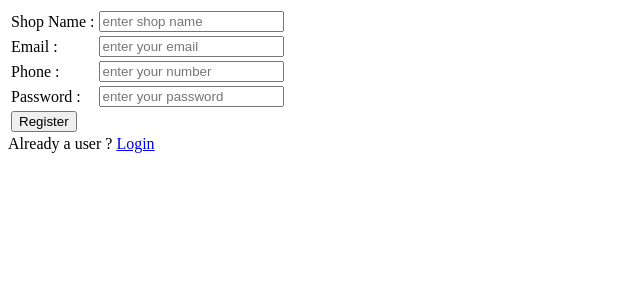
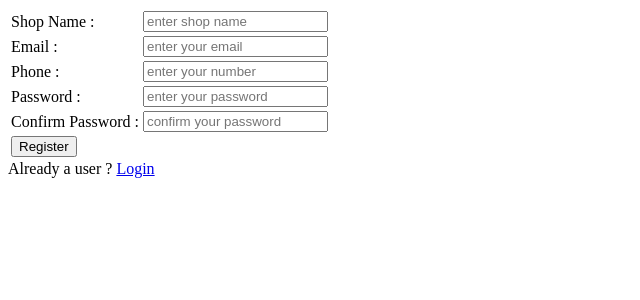
Before and after one commit to mhd-sinan-mv/RetailIQ-project, a Django app: page /Register in a window 1280 px wide. Shown: the top 300 px of the page, without its empty margins (0-640 px from the left). Run offline with Django 4.2, Linux system fonts and the light colour scheme.

Commit message:
data adding updation

```diff
--- a/RetailIQ/RetailIQApp/urls.py
+++ b/RetailIQ/RetailIQApp/urls.py
@@ -41,7 +41,7 @@ urlpatterns = [
     path('ManageOffers',ManageOffers.as_view(),name='ManageOffers'),
     path('ManageProducts',ManageProducts.as_view(),name='ManageProducts'),
     path('ManageStaff',ManageStaff.as_view(),name='ManageStaff'),
-    path('Register',Register.as_view(),name='Register'),
+    path('Register',RegisterUser.as_view(),name='Register'),
     path('ViewCustomers',ViewCustomers.as_view(),name='ViewCustomers'),
     path('ViewSales',ViewSales.as_view(),name='ViewSales'),
     path('ViewStockandUpdateStock',ViewStockandUpdateStock.as_view(),name='ViewStockandUpdateStock'),
--- a/RetailIQ/RetailIQApp/views.py
+++ b/RetailIQ/RetailIQApp/views.py
@@ -70,6 +70,7 @@ class shop_home(View):
     def get(self,request):
         return render(request,'shop/shop_home.html')
 
+
 class AddProducts(View):
     def get(self,request):
         obj = CategoryTable.objects.filter(SHOPID__LOGINID__id=request.session['loginid']) #newly added
@@ -107,11 +108,10 @@ class addDiscounts(View): #newly added
         form = DiscountForm(request.POST)
         if form.is_valid():
             f=form.save(commit=False)
-            f.SHOPID=ShopTable.objects.get(LOGINID_id= request.session['loginid'])
-            f.PRODUCT = ProductTable.objects.get(id = request.POST.get('product_name'))
+            # f.SHOPID=ShopTable.objects.get(LOGINID_id= request.session['loginid'])
+            f.PRODUCT = ProductTable.objects.get(id = request.POST.get('product_name'),SHOPID__LOGINID_id= request.session['loginid']) #confirm this line is correct or not
             f.save()
             return HttpResponse('''<script>alert("discount added successfully");window.location=("shop_home")</script>''')
-
 
 class ManageDiscounts(View):
     def get(self,request):
@@ -153,15 +153,29 @@ class addManageCategories(View): #newly added
             f.save()
             return HttpResponse('''<script>alert("Category added successfully");window.location=("addManageCategories")</script>''')
 
-
 class ManageStaff(View):
     def get(self,request):
         obj = StaffTable.objects.filter(SHOPID__LOGINID_id=request.session['loginid'])
         return render(request,'shop/ManageStaff.html', {'staff_data':obj})
 
-class Register(View):
+class RegisterUser(View):
     def get(self,request):
         return render(request,'shop/Register.html')
+
+    def post(self,request):
+        form = ShopForm(request.POST)
+        if form.is_valid():
+            password=request.POST['password']
+            confirmPasword=request.POST['confirmPassword']
+            if password == confirmPasword:
+                f=form.save(commit=False)
+                f.SHOPID = ShopTable.objects.get(LOGINID_id= request.session['loginid'])
+                f.LOGINID = LoginTable.objects.create(login_identifier=request.POST['email'], password=request.POST['password'], user_type='shop')
+                f.save()
+                return HttpResponse('''<script>alert("New user registered successfully");window.location=("")</script>''')
+            else:
+                return HttpResponse('''<script>alert("Passwords didn't match");window.location=("Register")</script>''')
+
 
 class ViewCustomers(View):
     def get(self,request):
--- a/RetailIQ/templates/Shop/addDiscounts.html
+++ b/RetailIQ/templates/Shop/addDiscounts.html
@@ -13,7 +13,7 @@
             <th>Product name</th>
             <th>Discount type</th>
             <th>Discount value</th>
-            <th>start date</th>
+            <th>Start date</th>
             <th>End date</th>
             <th>Action</th>
         </tr>
--- a/RetailIQ/templates/Shop/register.html
+++ b/RetailIQ/templates/Shop/register.html
@@ -7,10 +7,11 @@
 </head>
 <body>
     <form method="post">
+        {% csrf_token %}
         <table>
             <tr>
                 <td><label>Shop Name :</label></td>
-                <td><input type="text" name="shopName" placeholder="enter shop name"></td>
+                <td><input type="text" name="shop_name" placeholder="enter shop name"></td>
             </tr>
             <tr>
                 <td><label>Email :</label></td>
@@ -18,11 +19,15 @@
             </tr>
             <tr>
                 <td><label>Phone :</label></td>
-                <td><input type="tel" name="shopPhone" placeholder="enter your number"></td>
+                <td><input type="tel" name="phone" placeholder="enter your number"></td>
             </tr>
             <tr>
                 <td><label>Password :</label></td>
-                <td><input type="password" name="" placeholder="enter your password"></td>
+                <td><input type="password" name="password" placeholder="enter your password"></td>
+            </tr>
+            <tr>
+                <td><label>Confirm Password :</label></td>
+                <td><input type="password" name="confirmPassword" placeholder="confirm your password"></td>
             </tr>
             <tr>
                 <td>
```
Also changed, not shown: RetailIQ/db.sqlite3.
